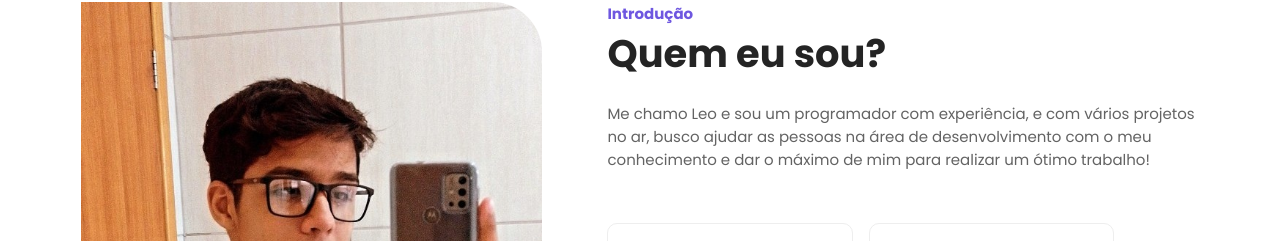
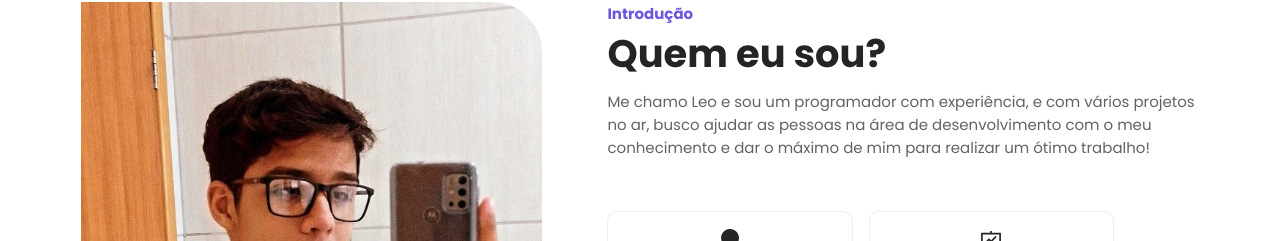
Before and after one commit to SoaresLeonardo/soaresleonardo-web, a React (Vite) app: page / in a window 1280 px wide. Shown: the part 810-1051 px from the top of the page. Built offline with nearby package versions, Linux system fonts and the light colour scheme.

Commit message:
Update AboutStyled.js

```diff
--- a/src/components/About/AboutStyled.js
+++ b/src/components/About/AboutStyled.js
@@ -36,6 +36,7 @@ export const AboutImage = styled.div`
   }
   @media (max-width: 760px) {
     width: 100%;
+    padding-bottom: 10px;
   }
 `;
 export const Title = styled.h1`
@@ -46,7 +47,7 @@ export const Subtitle = styled.span`
   font-weight: bold;
 `;
 export const Description = styled.p`
-  padding-top: 20px;
+  padding-top: 8px;
   padding-bottom: 20px;
 `;
 
@@ -56,10 +57,6 @@ export const AboutSkillsContainer = styled.div`
   display: flex;
   flex-wrap: wrap;
   gap: 1rem;
-`;
-
-export const ExperienceIcon = styled.div`
-  font-size: 2rem;
 `;
 
 export const AboutSkill = styled.div`
```
